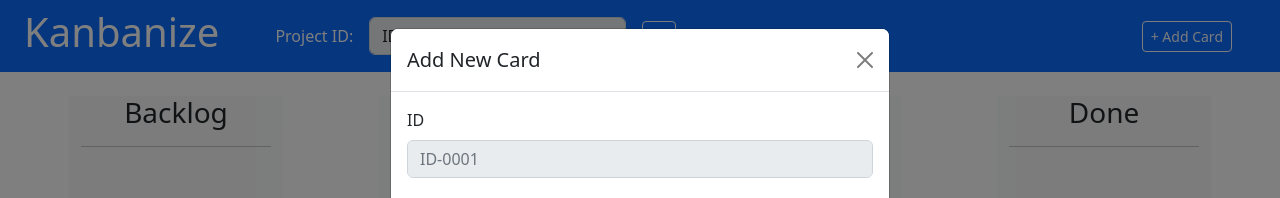
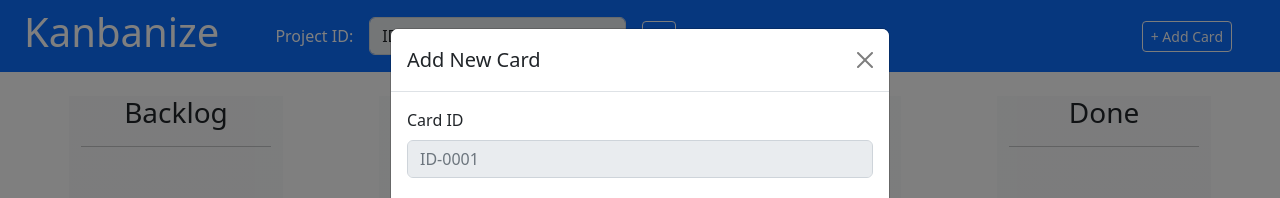
Before and after one commit to mohamad-jamil/kanbanize, a React (Vite) app: page / in a window 1280 px wide. Both pictures are taken after a click on the button "+ Add Card". Shown: the top 198 px of the page. Built offline with nearby package versions, Linux system fonts and the light colour scheme.

Commit message:
Make placeholder show updated project code in AddCardModal

```diff
--- a/src/App.tsx
+++ b/src/App.tsx
@@ -69,6 +69,7 @@
       <Header
         cards={cards}
         addCard={addCard}
+        projectCode={projectCode}
         setProjectCode={setProjectCode}
         setCards={setCards}
       ></Header>
--- a/src/components/AddCardModal.tsx
+++ b/src/components/AddCardModal.tsx
@@ -11,9 +11,15 @@
   cards: CardProps[];
   handleCloseModal: () => void;
   addCard: (title: string, description: string) => void;
+  projectCode: string;
 }
 
-function AddCardModal({ cards, handleCloseModal, addCard }: Props) {
+function AddCardModal({
+  cards,
+  handleCloseModal,
+  addCard,
+  projectCode,
+}: Props) {
   const [title, setTitle] = useState("");
   const [description, setDescription] = useState("");
   const [showEmptyTitleError, setShowEmptyTitleError] = useState(false);
@@ -63,11 +69,11 @@
           </div>
           <div className="modal-body bg-white text-dark">
             <div className="mb-3">
-              <label className="form-label">ID</label>
+              <label className="form-label">Card ID</label>
               <input
                 type="text"
                 className="form-control"
-                placeholder={`ID-${nextID}`}
+                placeholder={`${projectCode}-${nextID}`}
                 disabled
               />
             </div>
--- a/src/components/Header.tsx
+++ b/src/components/Header.tsx
@@ -13,11 +13,18 @@
 interface Props {
   cards: CardProps[];
   addCard: (title: string, description: string) => void;
+  projectCode: string;
   setProjectCode: React.Dispatch<React.SetStateAction<string>>;
   setCards: React.Dispatch<React.SetStateAction<CardProps[]>>;
 }
 
-function Header({ cards, addCard, setProjectCode, setCards }: Props) {
+function Header({
+  cards,
+  addCard,
+  projectCode,
+  setProjectCode,
+  setCards,
+}: Props) {
   const headerText = "Kanbanize";
   const [showModal, setShowModal] = useState(false);
 
@@ -42,6 +49,7 @@
           cards={cards}
           addCard={addCard}
           handleCloseModal={closeModal}
+          projectCode={projectCode}
         ></AddCardModal>
       )}
     </div>
```
